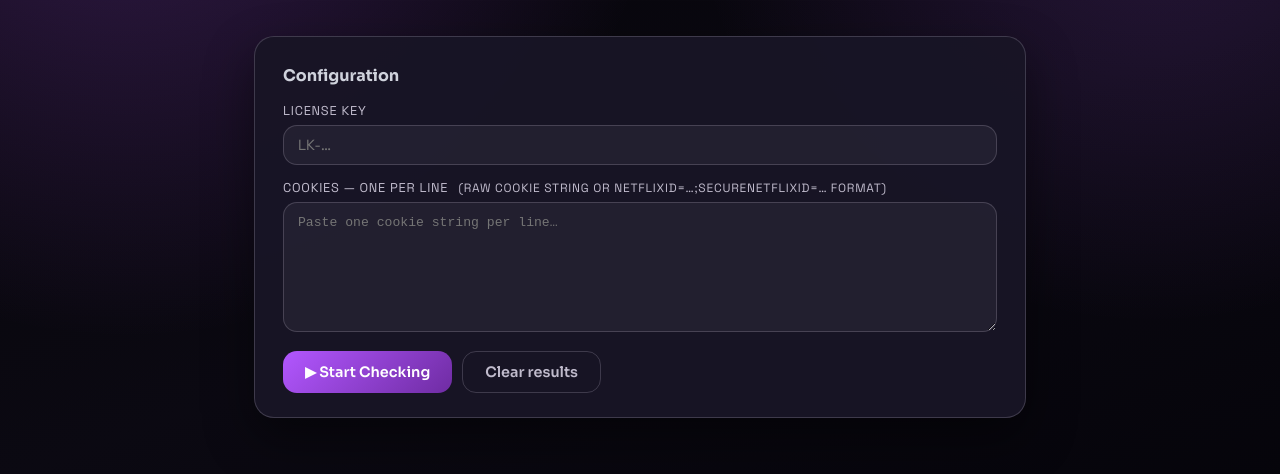
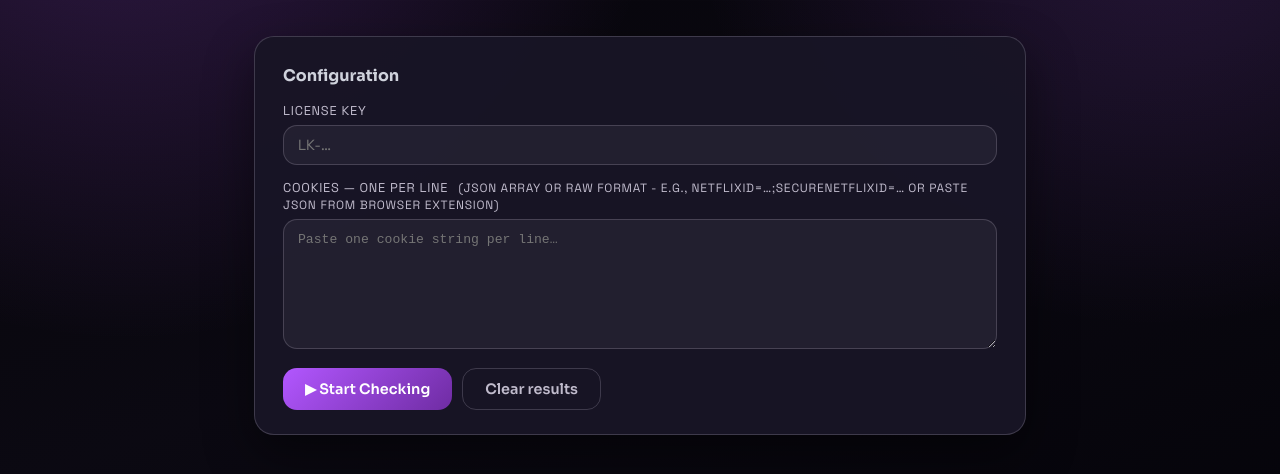
Before and after one commit to Argisan/Self_Web, a PHP site: page / in a window 1280 px wide. Shown: the part 141-615 px from the top of the page. Run offline with PHP 8.4, Linux system fonts and the light colour scheme.

Commit message:
Add JSON cookie format support for NFToken API checker
Co-authored-by: Argisan <212484433+Argisan@users.noreply.github.com>

```diff
--- a/index.php
+++ b/index.php
@@ -288,7 +288,7 @@
       <div class="field">
         <label for="cookieInput">
           Cookies — one per line
-          <span style="color:var(--text-muted);font-size:0.75rem;margin-left:6px;">(raw cookie string or NetflixId=…;SecureNetflixId=… format)</span>
+          <span style="color:var(--text-muted);font-size:0.75rem;margin-left:6px;">(JSON array or raw format - e.g., NetflixId=…;SecureNetflixId=… or paste JSON from browser extension)</span>
         </label>
         <textarea id="cookieInput" placeholder="Paste one cookie string per line…"></textarea>
       </div>
@@ -350,6 +350,28 @@
 
     function sleep(ms) {
       return new Promise((r) => setTimeout(r, ms));
+    }
+
+    function parseCookiesFromJson(raw) {
+      // Try to parse as JSON first
+      try {
+        const jsonCookies = JSON.parse(raw);
+        if (Array.isArray(jsonCookies)) {
+          // Convert JSON cookie array to raw format
+          // Extract name and value from each cookie object
+          return jsonCookies
+            .filter(cookie => cookie && typeof cookie.name === "string" && typeof cookie.value === "string")
+            .map(cookie => `${cookie.name}=${cookie.value}`);
+        }
+      } catch (e) {
+        // Not JSON, fall through to normal parsing
+      }
+
+      // Otherwise, parse as raw format (one per line or semicolon-separated)
+      return raw
+        .split(/[;\n]/)
+        .map(line => line.trim())
+        .filter(line => line.length > 0);
     }
 
     function parseCookies(raw) {
@@ -431,7 +453,7 @@
         return;
       }
 
-      const cookies = parseCookies(raw);
+      const cookies = parseCookiesFromJson(raw);
       if (cookies.length === 0) {
         setStatus("No valid cookie lines found.", "error");
         progressCard.classList.remove("hidden");
```
